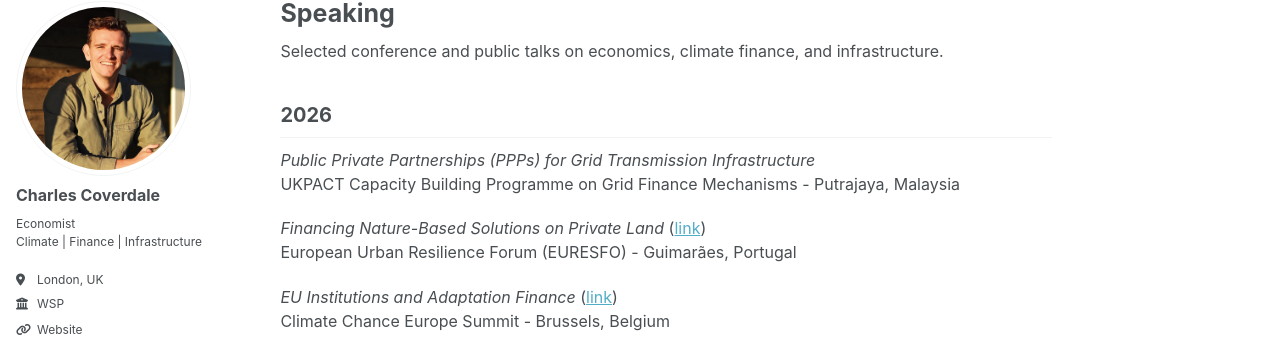
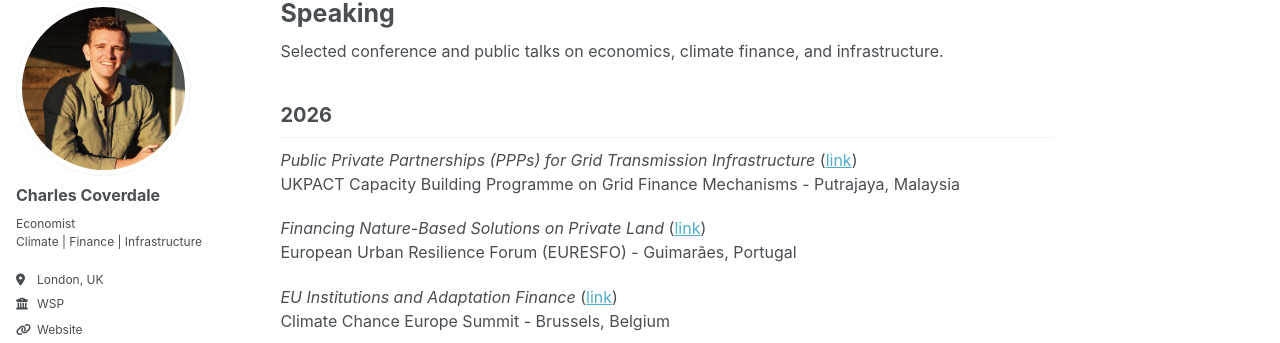
Before and after one commit to charlescoverdale/charlescoverdale.github.io, a Jekyll site: the page built from _pages/speaking.md, in a window 1280 px wide and 958 px high. Shown: the part 101-444 px from the top of the window. Built offline with Jekyll 4.4.1, drawn with Linux system fonts in a browser that asks for light colours; a script that is not in the unit is left out.

Commit message:
Add LinkedIn link for Putrajaya PPP grid transmission talk
The 2026 UKPACT entry was the only speaking item without a link, left
as a TODO placeholder pending the post going up. LinkedIn tracking
parameters stripped to match the other entries.

```diff
--- a/_pages/speaking.md
+++ b/_pages/speaking.md
@@ -9,8 +9,7 @@ Selected conference and public talks on economics, climate finance, and infrastr
 
 ## 2026
 
-<!-- TODO: add link -->
-*Public Private Partnerships (PPPs) for Grid Transmission Infrastructure*<br>
+*Public Private Partnerships (PPPs) for Grid Transmission Infrastructure* ([link](https://www.linkedin.com/posts/charlescoverdale_energy-transmission-infrastructure-ugcPost-7486004741500715009-bM5m/))<br>
 UKPACT Capacity Building Programme on Grid Finance Mechanisms - Putrajaya, Malaysia
 
 *Financing Nature-Based Solutions on Private Land* ([link](https://www.linkedin.com/posts/charlescoverdale_euresfo-ugcPost-7473038985767034880-Hrap/))<br>
```
